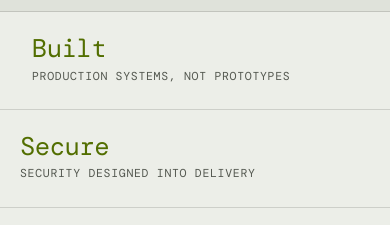
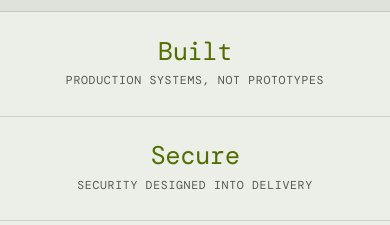
Before and after one commit to mrmcgrain/nullcorp, a plain HTML site: page index.html in a window 390 px wide. Shown: the part 875-1100 px from the top of the page. Drawn offline with nearby package versions, Linux system fonts and the light colour scheme.

Commit message:
fix: center proof strip metrics

```diff
--- a/styles.css
+++ b/styles.css
@@ -225,15 +225,14 @@ nav a:hover, nav a:focus-visible { color: var(--acid); }
 .proof-strip {
   display: grid;
   grid-template-columns: repeat(4, 1fr);
+  width: 100%;
   border-bottom: 1px solid var(--line);
 }
 .proof-strip-item {
-  display: flex; flex-direction: column; gap: 6px;
-  padding: 36px max(32px, calc((100vw - var(--max)) / 2 + 32px));
+  display: flex; flex-direction: column; justify-content: center; align-items: center; gap: 8px;
+  min-height: 128px; padding: 32px 24px;
   border-right: 1px solid var(--line);
-}
-.proof-strip-item:first-child {
-  padding-left: max(32px, calc((100vw - var(--max)) / 2 + 32px));
+  text-align: center;
 }
 .proof-strip-item:last-child { border-right: none; }
 .proof-stat {
@@ -657,7 +656,7 @@ html[data-theme="light"] .footer-nav { color: var(--muted); }
   .work-grid { grid-template-columns: 1fr; }
   .footer-nav { display: none; }
   .proof-strip { grid-template-columns: 1fr 1fr; }
-  .proof-strip-item { padding: 24px 20px; }
+  .proof-strip-item { min-height: 116px; padding: 24px 20px; }
   .footer-email-link { font-size: clamp(1.2rem, 5vw, 2.4rem); }
 }
 
@@ -687,7 +686,7 @@ html[data-theme="light"] .footer-nav { color: var(--muted); }
   .intake-submit-wrap { justify-content: stretch; }
   footer { align-items: flex-start; }
   .proof-strip { grid-template-columns: 1fr; }
-  .proof-strip-item { border-right: none; border-top: 1px solid var(--line); }
+  .proof-strip-item { min-height: 104px; border-right: none; border-top: 1px solid var(--line); padding: 24px 0; }
   .proof-strip-item:first-child { border-top: none; }
   .footer-avail { display: none; }
   .eyebrow, .label, .ledger span, .ledger small,
```
